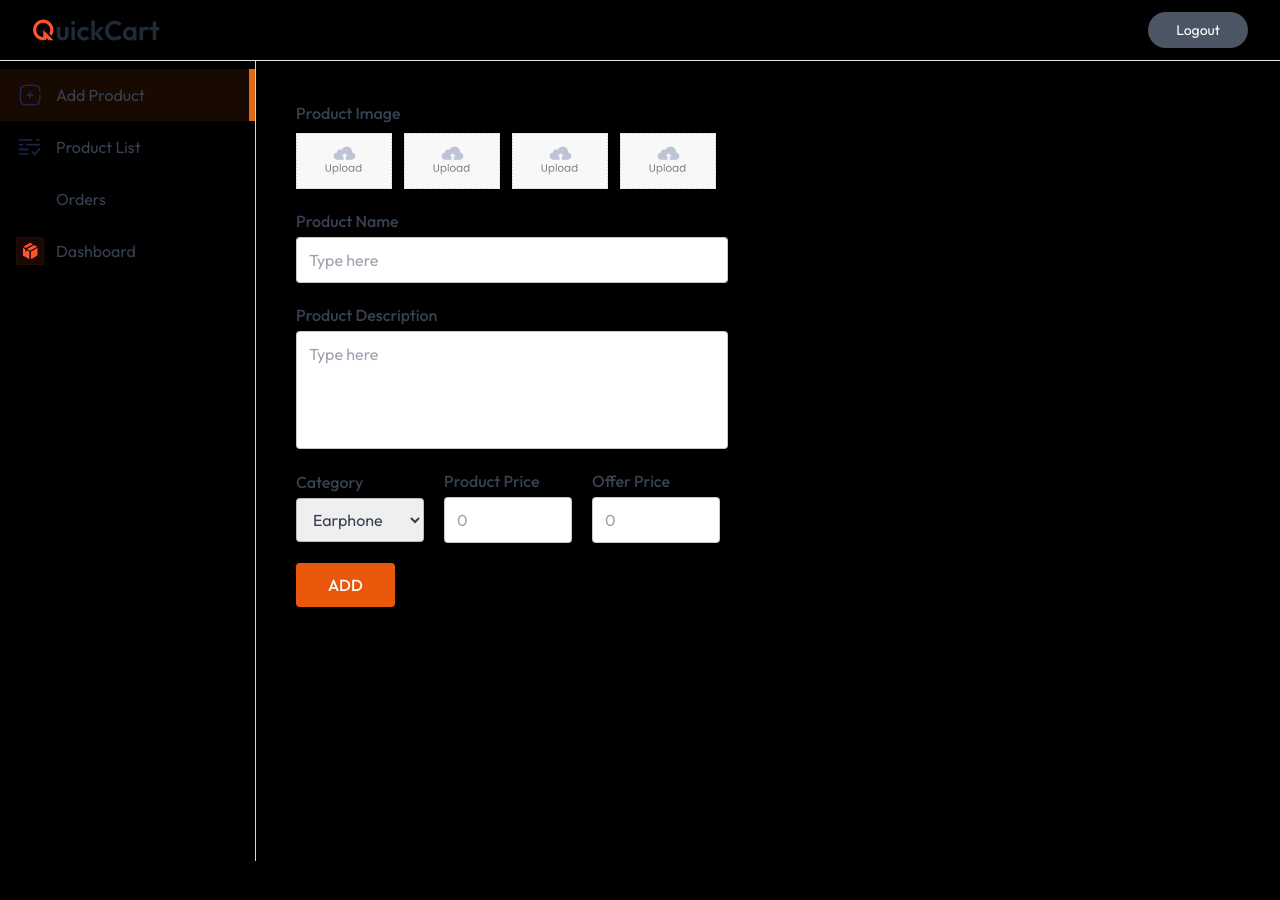
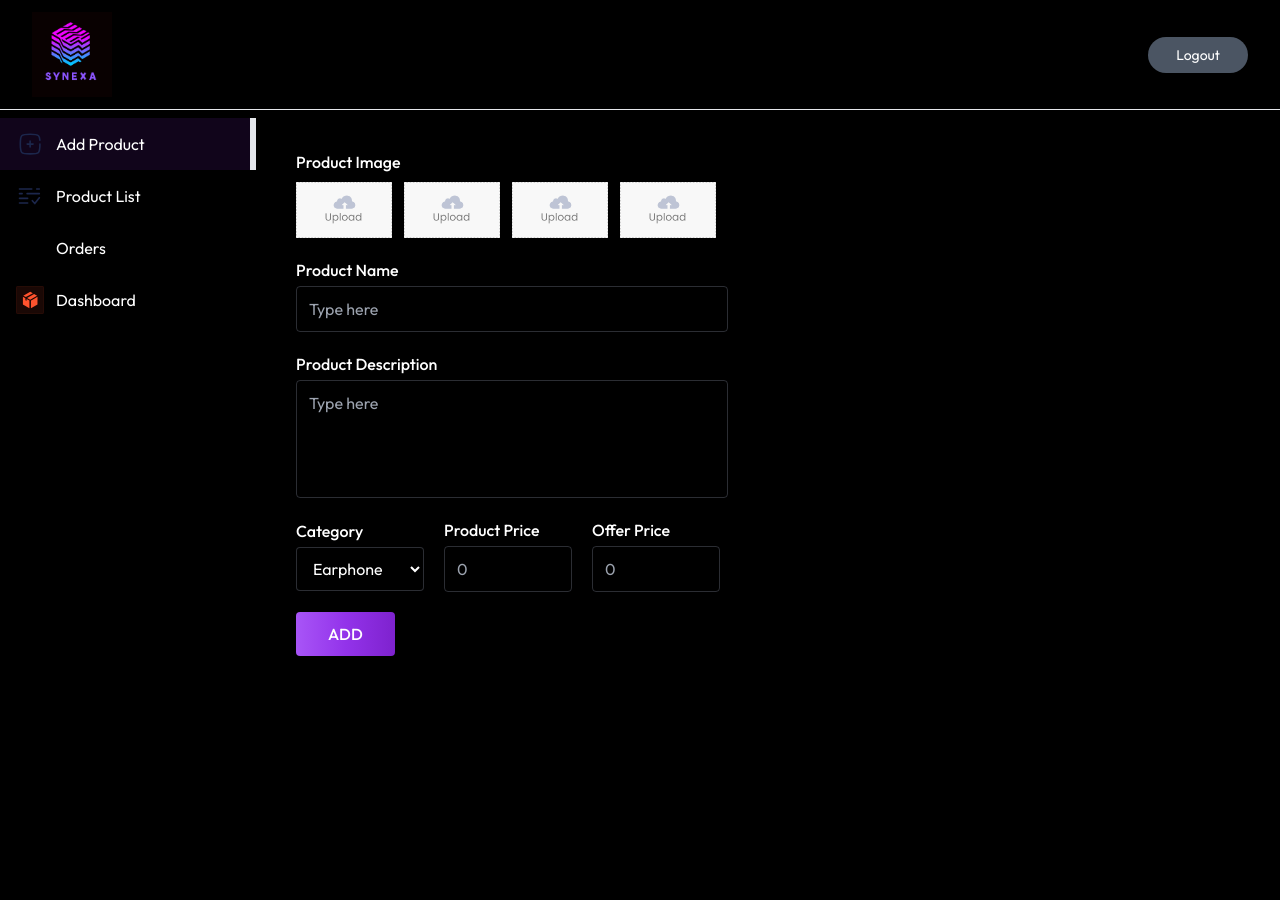
Before and after one commit to Thi10052003/Synexa, a Next.js app: page /seller in a window 1280 px wide. Shown: the top 900 px of the page. Before the commit the page ends 861 px from the top, so only its background shows below. Built offline with nearby package versions, Linux system fonts and the light colour scheme; no server answers; the database is empty.

Commit message:
modified UI and logo

```diff
--- a/app/page.jsx
+++ b/app/page.jsx
@@ -2,7 +2,6 @@
 import React from "react";
 import HeaderSlider from "@/components/HeaderSlider";
 import HomeProducts from "@/components/HomeProducts";
-import NewsLetter from "@/components/NewsLetter";
 import FeaturedProduct from "@/components/FeaturedProduct";
 import Navbar from "@/components/Navbar";
 import Footer from "@/components/Footer";
@@ -17,7 +16,6 @@ const Home = () => {
         <HomeProducts />
         <FeaturedProduct />
         <RobotAI/>
-        <NewsLetter />
       </div>
       <Footer />
     </>
--- a/app/seller/page.jsx
+++ b/app/seller/page.jsx
@@ -1,4 +1,4 @@
-'use client'
+'use client';
 import React, { useState } from "react";
 import { assets } from "@/assets/assets";
 import Image from "next/image";
@@ -7,8 +7,7 @@ import axios from "axios";
 import toast from "react-hot-toast";
 
 const AddProduct = () => {
-
-  const { getToken } = useAppContext()
+  const { getToken } = useAppContext();
 
   const [files, setFiles] = useState([]);
   const [name, setName] = useState('');
@@ -19,27 +18,26 @@ const AddProduct = () => {
 
   const handleSubmit = async (e) => {
     e.preventDefault();
+    const formData = new FormData();
 
-    const formData = new FormData()
-
-    formData.append('name',name)
-    formData.append('description',description)
-    formData.append('category',category)
-    formData.append('price',price)
-    formData.append('offerPrice',offerPrice)
+    formData.append('name', name);
+    formData.append('description', description);
+    formData.append('category', category);
+    formData.append('price', price);
+    formData.append('offerPrice', offerPrice);
 
     for (let i = 0; i < files.length; i++) {
-      formData.append('images',files[i])
+      formData.append('images', files[i]);
     }
 
     try {
-
-      const token = await getToken()
-
-      const { data } = await axios.post('/api/product/add',formData,{headers:{Authorization:`Bearer ${token}`}})
+      const token = await getToken();
+      const { data } = await axios.post('/api/product/add', formData, {
+        headers: { Authorization: `Bearer ${token}` }
+      });
 
       if (data.success) {
-        toast.success(data.message)
+        toast.success(data.message);
         setFiles([]);
         setName('');
         setDescription('');
@@ -49,29 +47,29 @@ const AddProduct = () => {
       } else {
         toast.error(data.message);
       }
-
-
     } catch (error) {
-      toast.error(error.message)
+      toast.error(error.message);
     }
-
-
   };
 
   return (
-    <div className="flex-1 min-h-screen flex flex-col justify-between">
+    <div className="flex-1 min-h-screen flex flex-col justify-between text-white">
       <form onSubmit={handleSubmit} className="md:p-10 p-4 space-y-5 max-w-lg">
         <div>
           <p className="text-base font-medium">Product Image</p>
           <div className="flex flex-wrap items-center gap-3 mt-2">
-
             {[...Array(4)].map((_, index) => (
               <label key={index} htmlFor={`image${index}`}>
-                <input onChange={(e) => {
-                  const updatedFiles = [...files];
-                  updatedFiles[index] = e.target.files[0];
-                  setFiles(updatedFiles);
-                }} type="file" id={`image${index}`} hidden />
+                <input
+                  onChange={(e) => {
+                    const updatedFiles = [...files];
+                    updatedFiles[index] = e.target.files[0];
+                    setFiles(updatedFiles);
+                  }}
+                  type="file"
+                  id={`image${index}`}
+                  hidden
+                />
                 <Image
                   key={index}
                   className="max-w-24 cursor-pointer"
@@ -82,50 +80,43 @@ const AddProduct = () => {
                 />
               </label>
             ))}
-
           </div>
         </div>
+
         <div className="flex flex-col gap-1 max-w-md">
-          <label className="text-base font-medium" htmlFor="product-name">
-            Product Name
-          </label>
+          <label className="text-base font-medium" htmlFor="product-name">Product Name</label>
           <input
             id="product-name"
             type="text"
             placeholder="Type here"
-            className="outline-none md:py-2.5 py-2 px-3 rounded border border-gray-500/40"
+            className="outline-none md:py-2.5 py-2 px-3 rounded border border-gray-500/40 bg-transparent text-white"
             onChange={(e) => setName(e.target.value)}
             value={name}
             required
           />
         </div>
+
         <div className="flex flex-col gap-1 max-w-md">
-          <label
-            className="text-base font-medium"
-            htmlFor="product-description"
-          >
-            Product Description
-          </label>
+          <label className="text-base font-medium" htmlFor="product-description">Product Description</label>
           <textarea
             id="product-description"
             rows={4}
-            className="outline-none md:py-2.5 py-2 px-3 rounded border border-gray-500/40 resize-none"
+            className="outline-none md:py-2.5 py-2 px-3 rounded border border-gray-500/40 resize-none bg-transparent text-white"
             placeholder="Type here"
             onChange={(e) => setDescription(e.target.value)}
             value={description}
             required
           ></textarea>
         </div>
+
         <div className="flex items-center gap-5 flex-wrap">
           <div className="flex flex-col gap-1 w-32">
-            <label className="text-base font-medium" htmlFor="category">
-              Category
-            </label>
+            <label className="text-base font-medium" htmlFor="category">Category</label>
             <select
               id="category"
-              className="outline-none md:py-2.5 py-2 px-3 rounded border border-gray-500/40"
+              className="outline-none md:py-2.5 py-2 px-3 rounded border border-gray-500/40 bg-black text-white"
               onChange={(e) => setCategory(e.target.value)}
-              defaultValue={category}
+              value={category}
             >
               <option value="Earphone">Earphone</option>
               <option value="Headphone">Headphone</option>
@@ -136,40 +127,41 @@ const AddProduct = () => {
               <option value="Accessories">Accessories</option>
             </select>
           </div>
+
           <div className="flex flex-col gap-1 w-32">
-            <label className="text-base font-medium" htmlFor="product-price">
-              Product Price
-            </label>
+            <label className="text-base font-medium" htmlFor="product-price">Product Price</label>
             <input
               id="product-price"
               type="number"
               placeholder="0"
-              className="outline-none md:py-2.5 py-2 px-3 rounded border border-gray-500/40"
+              className="outline-none md:py-2.5 py-2 px-3 rounded border border-gray-500/40 bg-transparent text-white"
               onChange={(e) => setPrice(e.target.value)}
               value={price}
               required
             />
           </div>
+
           <div className="flex flex-col gap-1 w-32">
-            <label className="text-base font-medium" htmlFor="offer-price">
-              Offer Price
-            </label>
+            <label className="text-base font-medium" htmlFor="offer-price">Offer Price</label>
             <input
               id="offer-price"
               type="number"
               placeholder="0"
-              className="outline-none md:py-2.5 py-2 px-3 rounded border border-gray-500/40"
+              className="outline-none md:py-2.5 py-2 px-3 rounded border border-gray-500/40 bg-transparent text-white"
               onChange={(e) => setOfferPrice(e.target.value)}
               value={offerPrice}
               required
             />
           </div>
         </div>
-        <button type="submit" className="px-8 py-2.5 bg-orange-600 text-white font-medium rounded">
+
+        <button
+          type="submit"
+          className="px-8 py-2.5 bg-gradient-to-r from-purple-500 via-purple-600 to-purple-700 text-white font-medium rounded"
+        >
           ADD
         </button>
       </form>
-      {/* <Footer /> */}
     </div>
   );
 };
--- a/assets/assets.js
+++ b/assets/assets.js
@@ -1,4 +1,4 @@
-import logo from "./logo.svg";
+import logo from "./synexa.png";
 import search_icon from "./search_icon.svg";
 import user_icon from "./user_icon.svg";
 import cart_icon from "./cart_icon.svg";
--- a/components/Footer.jsx
+++ b/components/Footer.jsx
@@ -7,7 +7,7 @@ const Footer = () => {
     <footer>
       <div className="flex flex-col md:flex-row items-start justify-center px-6 md:px-16 lg:px-32 gap-10 py-14 border-b border-gray-500/30 text-white">
         <div className="w-4/5">
-          <Image className="w-28 md:w-32" src={assets.logo} alt="logo" />
+          <Image className="w-20 md:w-20" src={assets.logo} alt="logo" />
           <p className="mt-6 text-sm">
             QuickCart brings you closer to the future. Shop innovative tech, get unbeatable deals, and enjoy seamless service — all in one place.
           </p>
--- a/components/Navbar.jsx
+++ b/components/Navbar.jsx
@@ -13,7 +13,7 @@ const Navbar = () => {
   return (
     <nav className="flex items-center justify-between px-6 md:px-16 lg:px-32 py-3 border-b border-gray-300 text-white bg-black">
       <Image
-        className="cursor-pointer w-28 md:w-32"
+        className="cursor-pointer w-20 md:w-15"
         onClick={() => router.push('/')}
         src={assets.logo}
         alt="logo"
--- a/components/seller/Navbar.jsx
+++ b/components/seller/Navbar.jsx
@@ -9,7 +9,7 @@ const Navbar = () => {
 
   return (
     <div className='flex items-center px-4 md:px-8 py-3 justify-between border-b'>
-      <Image onClick={()=>router.push('/')} className='w-28 lg:w-32 cursor-pointer' src={assets.logo} alt="" />
+      <Image onClick={()=>router.push('/')} className='w-20 lg:w-15 cursor-pointer' src={assets.logo} alt="" />
       <button className='bg-gray-600 text-white px-5 py-2 sm:px-7 sm:py-2 rounded-full text-xs sm:text-sm'>Logout</button>
     </div>
   )
--- a/components/seller/Sidebar.jsx
+++ b/components/seller/Sidebar.jsx
@@ -11,21 +11,25 @@ const SideBar = () => {
     { name: 'Add Product', path: '/seller', icon: assets.add_icon },
     { name: 'Product List', path: '/seller/product-list', icon: assets.product_list_icon },
     { name: 'Orders', path: '/seller/orders', icon: assets.order_icon },
-        { name: 'Dashboard', path: '/seller/dashboard', icon: assets.dashboard_icon || assets.box_icon }, // fallback if dashboard_icon missing
+    {
+      name: 'Dashboard',
+      path: '/seller/dashboard',
+      icon: assets.dashboard_icon || assets.box_icon, // fallback
+    },
   ];
 
   return (
-        <div className='md:w-64 w-16 border-r min-h-screen text-base border-gray-300 py-2 flex flex-col'>
+    <div className="md:w-64 w-16 min-h-screen py-2 flex flex-col text-white bg-[#000000]">
       {menuItems.map((item) => {
         const isActive = pathname === item.path;
 
         return (
           <Link href={item.path} key={item.name} passHref>
             <div
-                            className={`flex items-center py-3 px-4 gap-3 ${
-                                isActive
-                                    ? "border-r-4 md:border-r-[6px] bg-orange-600/10 border-orange-500/90"
-                                    : "hover:bg-gray-100/90 border-white"
+              className={`flex items-center py-3 px-4 gap-3 transition-all duration-200 cursor-pointer
+                ${isActive
+                  ? "border-r-4 md:border-r-[6px] border-gradient-purple-500 bg-purple-900/20"
+                  : "hover:bg-gradient-to-r from-purple-500 to-purple-700 hover:text-white border-transparent"
                 }`}
             >
               <Image
@@ -33,7 +37,7 @@ const SideBar = () => {
                 alt={`${item.name.toLowerCase()}_icon`}
                 className="w-7 h-7"
               />
-                            <p className='md:block hidden text-center'>{item.name}</p>
+              <p className="md:block hidden text-white">{item.name}</p>
             </div>
           </Link>
         );
```
Also changed, not shown: components/NewsLetter.jsx (deleted, +0 -27 lines), assets/synexa.png (added). Lines whose indentation alone changed are shown as unchanged.
